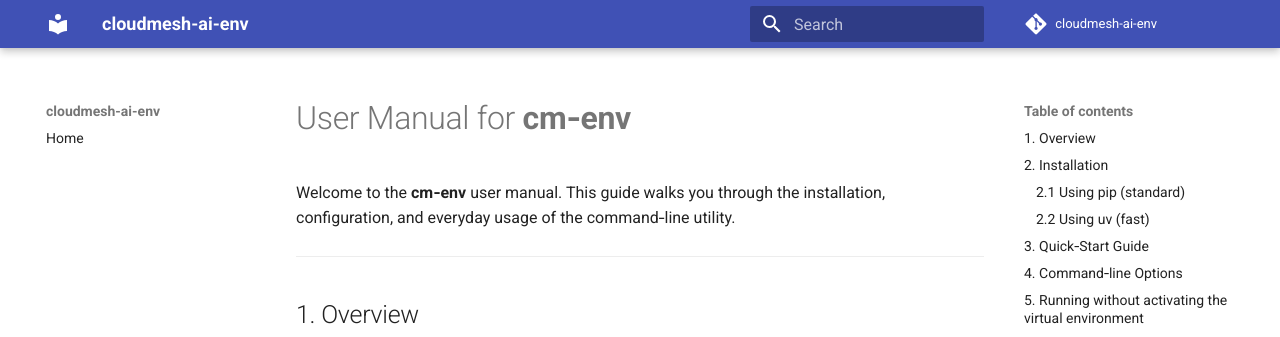
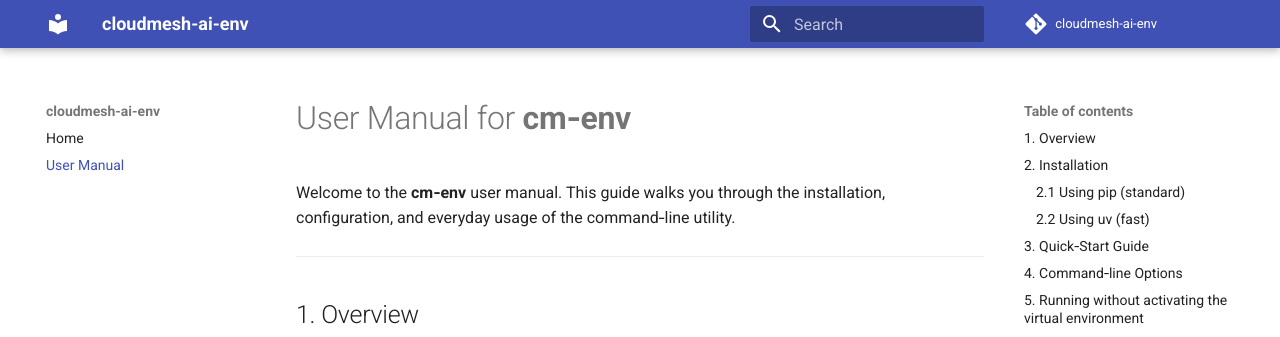
Before and after one commit to cloudmesh-ai/cloudmesh-ai-env, an MkDocs documentation site: the page built from docs/user_manual.md, in a window 1280 px wide. Shown: the top 337 px of the page. Built offline with MkDocs 1.6.1 and Material for MkDocs 9.7.7, drawn with Linux system fonts in a browser that asks for light colours; comment, search, counter and statistics services are not loaded.

Commit message:
Add site/ to .gitignore and update navigation in mkdocs.yml

```diff
--- a/mkdocs.yml
+++ b/mkdocs.yml
@@ -22,6 +22,7 @@ theme:
 
 nav:
   - Home: index.md
+  - User Manual: user_manual.md
 
 plugins:
   - cloudmesh-ai-theme
```
Also changed, not shown: 1 other file.
